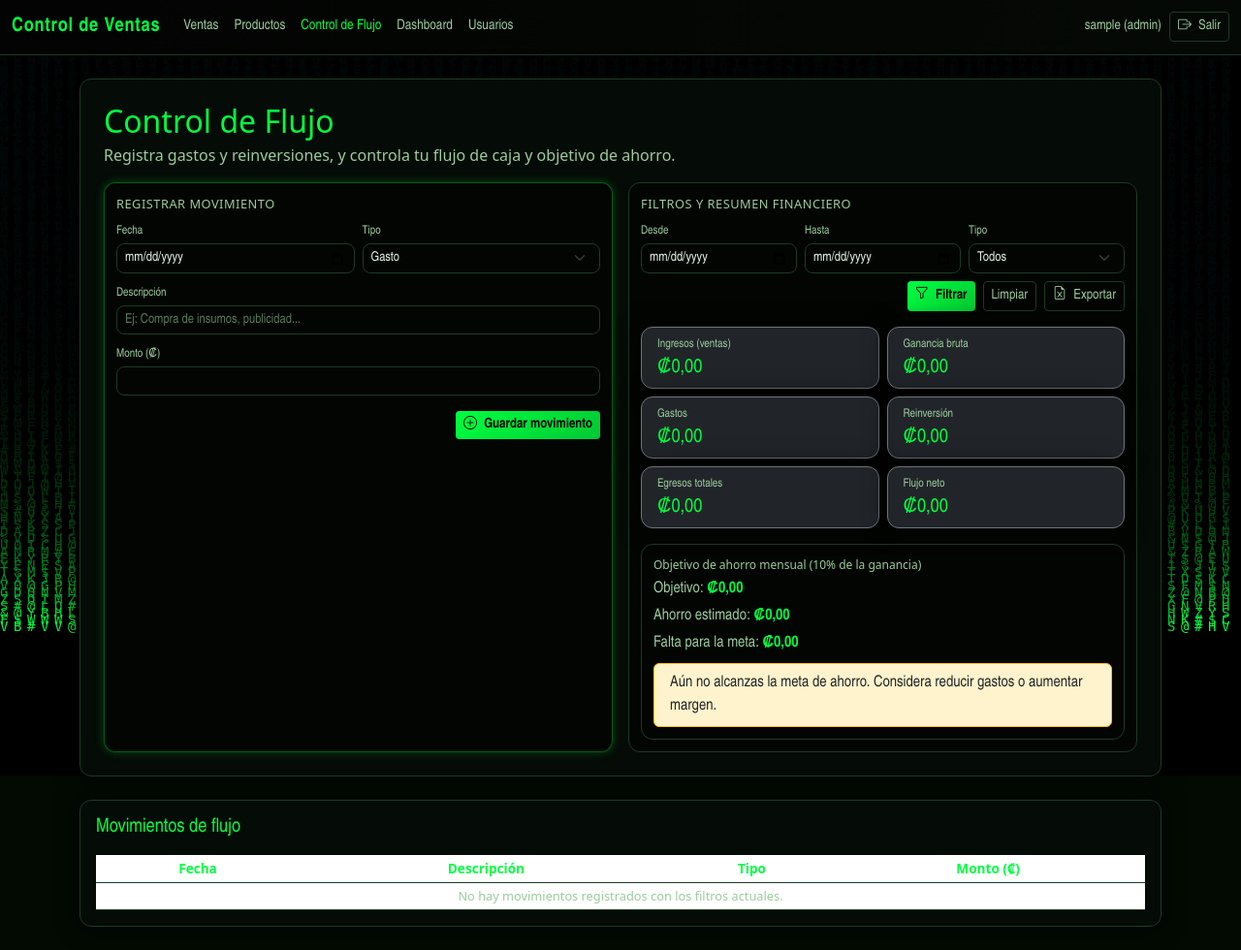
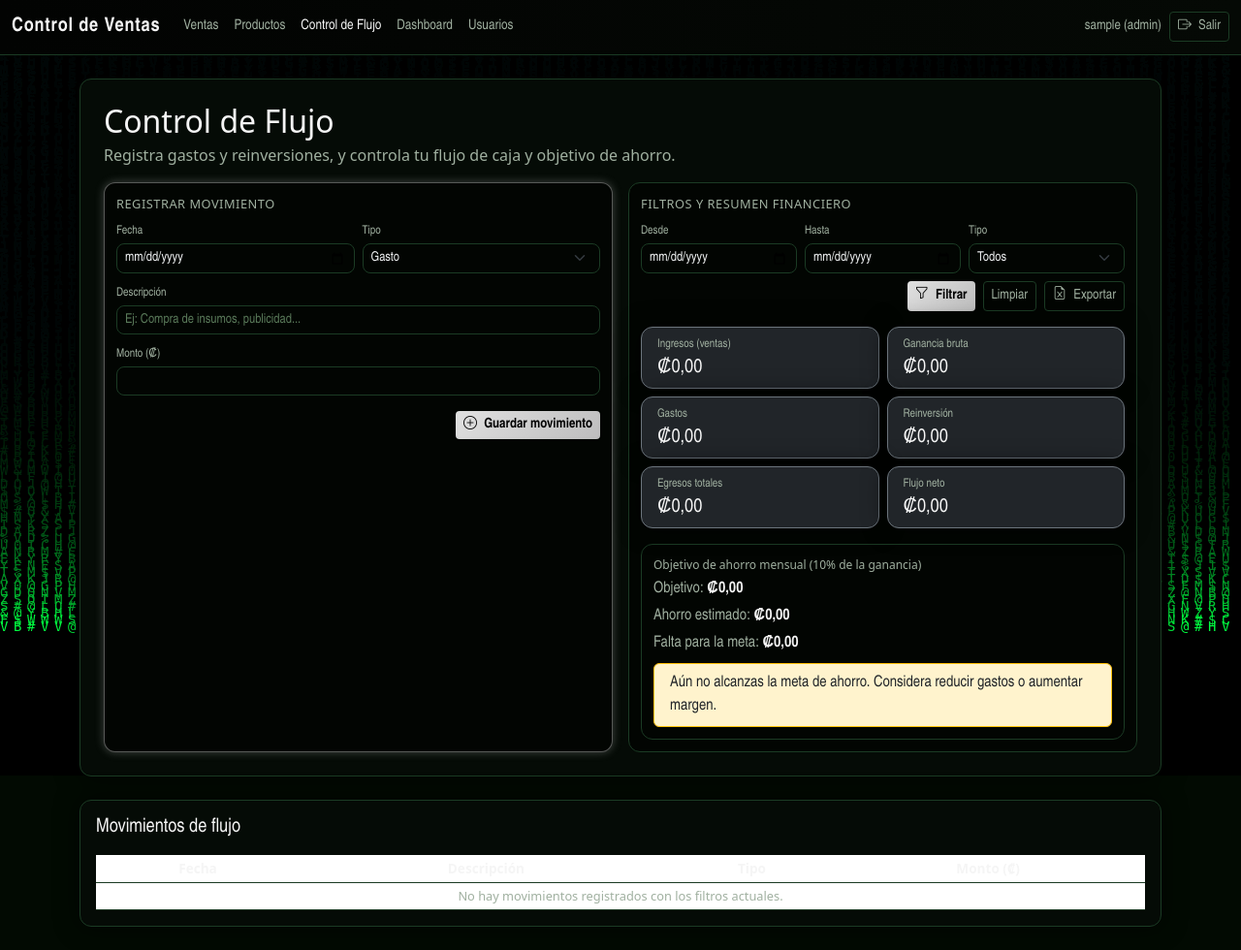
Before and after one commit to cristophercr07-hub/control-ventras-web, a Flask app: page /flujo in a window 1280 px wide. Shown: the whole page at 97% size. Run offline with Flask 3, Linux system fonts and the light colour scheme; the visitor is signed in with stand-in values (Sample User, id 1).

Commit message:
Update base.html

```diff
--- a/templates/base.html
+++ b/templates/base.html
@@ -20,15 +20,19 @@
 
     <style>
         :root {
-            /* Paleta Matrix oscura */
+            /* Paleta oscura suavizada */
             --bg-main: #020a02;
             --bg-card: #050b06;
             --bg-card-soft: #07100a;
             --border-soft: #1b3b24;
-            --text-main: #e8f5e9;
-            --text-secondary: #9ccc9c;
-            --accent: #00ff41;
-            --accent-soft: rgba(0, 255, 65, 0.20);
+
+            /* Textos más neutros y legibles */
+            --text-main: #f1f3f4;
+            --text-secondary: #a0b0a0;
+
+            /* Acento claro (no verde fosforescente) */
+            --accent: #f5f5f5;
+            --accent-soft: rgba(245, 245, 245, 0.16);
         }
 
         html, body {
@@ -127,14 +131,14 @@
         }
 
         .btn-primary {
-            background: linear-gradient(135deg, #00ff41, #00c932);
+            background: linear-gradient(135deg, #e0e0e0, #bdbdbd);
             border: none;
             color: #000000;
             font-weight: 600;
         }
 
         .btn-primary:hover {
-            background: linear-gradient(135deg, #66ff88, #00e648);
+            background: linear-gradient(135deg, #f5f5f5, #d6d6d6);
             color: #000000;
         }
 
@@ -196,8 +200,8 @@
         }
 
         .matrix-border {
-            border: 1px solid rgba(0, 255, 65, 0.35);
-            box-shadow: 0 0 10px rgba(0, 255, 65, 0.25);
+            border: 1px solid rgba(245, 245, 245, 0.35);
+            box-shadow: 0 0 10px rgba(245, 245, 245, 0.25);
         }
 
         @media (max-width: 576px) {
```
